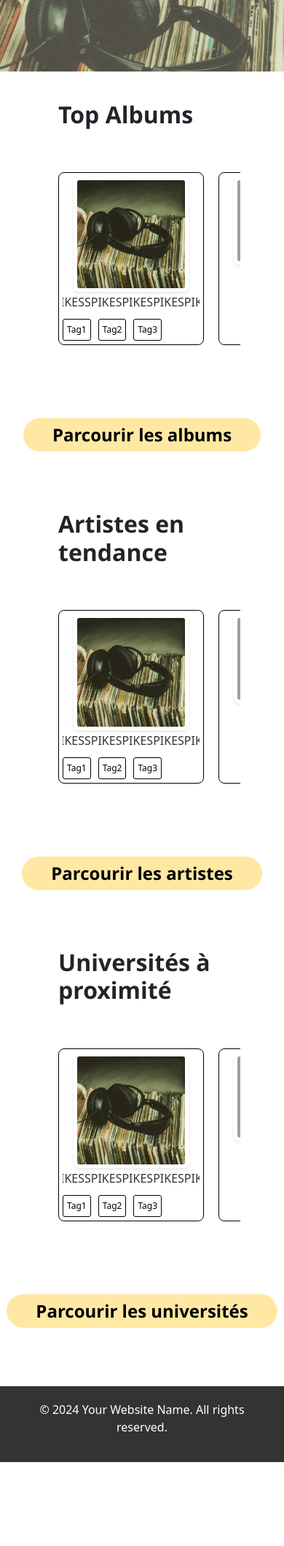
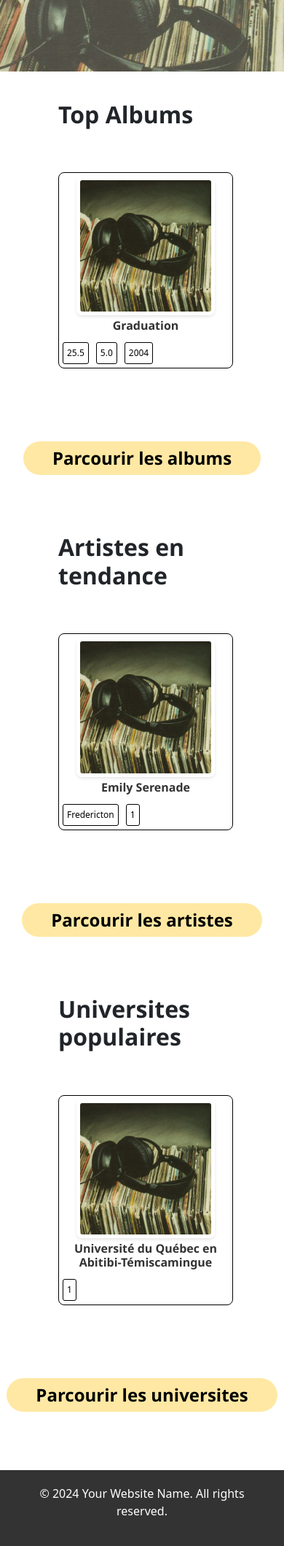
Before and after one commit to willguilbert/ARTUNECONNECT, a Flask app: page / in a window 390 px wide. Shown: the part 126-2245 px from the top of the page at 73% size. Before the commit the page ends 2130 px from the top, so only its background shows below. Run offline with Flask 3, Linux system fonts and the light colour scheme; data comes from the database, SQL or seed files in the repository; both versions use the stored data as it was after the commit; grey boxes are pictures that could not be loaded.

Commit message:
Ajout de certaines pages et debut de limplementation avec la DB temp que alex a fait

```diff
--- a/app.py
+++ b/app.py
@@ -1,6 +1,8 @@
 
 from flask import Flask, render_template, request, url_for
 import pymysql, pymysql.cursors
+import static.Home
+import static.Albums
 
 
 
@@ -8,19 +10,22 @@ app = Flask(__name__)
 UserProfile = {}
 
 @app.route('/')
-def main():  # put application's code here
-    return render_template('Home.html')
+def main():
+    rowsAlbums = static.Home.getAlbums()
+    rowsArtistes = static.Home.getArtistes()
+    rowsUniversite = static.Home.getUniversite()
+    return render_template('Home.html', rowsAlbum=rowsAlbums, rowsArtistes=rowsArtistes, rowsUniversite=rowsUniversite)
 
 @app.route("/login", methods=['GET','POST'])
 def login():
     if request.method == "POST":
 
-        username = '"'+request.form.get('username')+'"'
+        email = '"'+request.form.get('username')+'"'
         mdp = request.form.get('mdp')
 
-        conn = pymysql.connect(host='localhost', user='root', password='1234', db='courslab1')
+        conn = pymysql.connect(host='localhost', user='root', password='1234', db='TEST_ARTUNECONNECT')
         try:
-            cmd = 'SELECT mdp FROM Users WHERE user='+username+';'
+            cmd = 'SELECT mot_de_passe FROM Utilisateur WHERE email='+email+';'
             cur = conn.cursor()
         except Exception as e:
             print(e)
@@ -28,20 +33,21 @@ def login():
         mdpVrai = cur.fetchone()
 
         if (mdpVrai != None) and (mdp == mdpVrai[0]):
-            cmd = 'SELECT * FROM Users WHERE user='+username+';'
+            cmd = 'SELECT * FROM Utilisateur WHERE email='+email+';'
             cur = conn.cursor()
             cur.execute(cmd)
             info = cur.fetchone()
 
             global UserProfile
-            UserProfile['username'] = username
+            UserProfile['username'] = email
             UserProfile['email'] = info[2]
             UserProfile['ville']= info[3]
             UserProfile['bio']= info[4]
             UserProfile['telephone']= info[5]
             UserProfile['prenom']=info[7]
             UserProfile['nom']= info[8]
-            UserProfile['rating'] = info[6]
+            cur.close()
+
             return render_template('Userpage.html', profile=UserProfile)
         return render_template('Login.html', message="Invalid username or password")
     else:
@@ -49,7 +55,8 @@ def login():
 
 @app.route('/albums')
 def albums():
-    return render_template('Albums.html')
+    albums = static.Albums.getAlbums()
+    return render_template('Albums.html', albums=albums)
 @app.route('/merch')
 def merch():
     return render_template('Merch.html')
@@ -58,6 +65,10 @@ def merch():
 def universities():
     return render_template('Universities.html')
 
+@app.route('/artistes')
+def artistes():
+    return render_template('Artistes.html')
+
 
 if __name__ == '__main__':
-    app.run()
+    app.run(debug=True)
--- /dev/null
+++ b/static/Home.py
@@ -0,0 +1,32 @@
+import pymysql
+
+def getAlbums():
+    connection = pymysql.connect(host='localhost', user='root', password='1234', database='TEST_ARTUNECONNECT')
+    try:
+        with connection.cursor(pymysql.cursors.DictCursor) as cursor:
+            cursor.execute('SELECT * FROM Album LIMIT 6;')
+            rowsAlbum = cursor.fetchall()
+            return rowsAlbum
+    finally:
+        connection.close()
+
+
+def getArtistes():
+    connection = pymysql.connect(host='localhost', user='root', password='1234', database='TEST_ARTUNECONNECT')
+    try:
+        with connection.cursor(pymysql.cursors.DictCursor) as cursor:
+            cursor.execute('SELECT * FROM Artiste LIMIT 6;')
+            rowsArtistes = cursor.fetchall()
+            return rowsArtistes
+    finally:
+        connection.close()
+
+def getUniversite():
+    connection = pymysql.connect(host='localhost', user='root', password='1234', database='TEST_ARTUNECONNECT')
+    try:
+        with connection.cursor(pymysql.cursors.DictCursor) as cursor:
+            cursor.execute('SELECT * FROM Universite LIMIT 6;')
+            rowsUni = cursor.fetchall()
+            return rowsUni
+    finally:
+        connection.close()
--- a/static/album.css
+++ b/static/album.css
@@ -5,3 +5,11 @@ h3 {
   font-weight: 600;
   font-size: 32px;
 }
+
+h4 {
+  margin-top: 20px;
+  margin-left: 40px;
+  font-family: "Segoe UI", Tahoma, Geneva, Verdana, sans-serif;
+  font-weight: 600;
+  font-size: 32px;
+}
--- a/static/cards.css
+++ b/static/cards.css
@@ -24,7 +24,7 @@ h3 {
 .card {
   flex: 0 0 auto;
   text-align: center;
-  width: 200px;
+  width: 15rem; /* can switch it up to 15% and min-width*/
   margin-right: 20px;
   box-sizing: border-box;
   border: 1px solid black;
@@ -39,7 +39,6 @@ h3 {
   box-shadow: 0 2px 4px rgba(0, 0, 0, 0.1);
   border-radius: 8px; /* Adjust the value as needed */
 }
-
 .card-title {
   margin-left: 5px;
   margin-right: 5px;
@@ -49,13 +48,11 @@ h3 {
   display: flex;
   align-items: center;
   justify-content: center;
-  height: 100%; /* Ensure the title spans the entire height of the card */
-  box-sizing: border-box; /* Include padding and border in height calculation */
+  height: 100%;
+  box-sizing: border-box;
   overflow: hidden;
-  text-overflow: ellipsis;
-  white-space: nowrap;
+  white-space: normal;
 }
-
 .browse-button {
   background-color: #ffe8a3;
   color: #333;
--- /dev/null
+++ b/templates/Album.html
@@ -0,0 +1,3 @@
+{% extends 'NavBar.html'%} {% block head %}{% endblock %} {% block content%}
+<h1>Album</h1>
+{%endblock%}
--- /dev/null
+++ b/templates/Artiste.html
@@ -0,0 +1,3 @@
+{% extends 'NavBar.html'%} {% block head %}{% endblock %} {% block content%}
+<h1>Artiste</h1>
+{%endblock%}
--- /dev/null
+++ b/templates/Artistes.html
@@ -0,0 +1,3 @@
+{% extends 'NavBar.html'%} {% block head %}{% endblock %} {% block content%}
+<h1>Artistes</h1>
+{%endblock%}
--- a/templates/Home.html
+++ b/templates/Home.html
@@ -4,111 +4,66 @@
 <link href="{{url_for('static', filename='/cards.css')}}" rel="stylesheet" />
 {% endblock %}
 {% block content %}
+  <!-- Row albums populaires -->
 <h3>Top Albums</h3>
 <div class="horizontal-scroll-container">
+{% for album in rowsAlbum %}
   <div class="card">
     <img src="/static/banner.jpeg" alt="Card 1 Image">
-    <h4 class="card-title">SPIKESSPIKESPIKESPIKESPIKES </h4>
+    <h4 class="card-title">{{ album.titre }} </h4>
       <div class="tags">
-      <div class="tag">Tag1</div>
-      <div class="tag">Tag2</div>
-      <div class="tag">Tag3</div>
+          <div class="tag">{{ album.duree }}</div>
+          <div class="tag">{{ album.noteglobal }}</div>
+          <div class="tag">{{ album.annee_parution }}</div>
       </div>
   </div>
-<div class="card">
-    <img src="path/to/image2.jpg" alt="Card 2 Image">
-    <h4 class="card-title">Card 2 Title</h4>
-</div>
-<div class="card">
-    <img src="path/to/image3.jpg" alt="Card 3 Image">
-    <h4 class="card-title">Card 3 Title</h4>
-</div>
-  <!-- Add more cards as needed -->
+{% endfor %}
 </div>
 <button class="browse-button">
   <a href="{{url_for('albums')}}">Parcourir les albums</a>
 </button>
+
+  <!-- Row artistes en tendance -->
 <h3>Artistes en tendance</h3>
 <div class="horizontal-scroll-container">
+{% for artiste in rowsArtistes %}
   <div class="card">
     <img src="/static/banner.jpeg" alt="Card 1 Image">
-    <h4 class="card-title">SPIKESSPIKESPIKESPIKESPIKES </h4>
+    <h4 class="card-title">{{ artiste.nom_artiste }} </h4>
       <div class="tags">
-      <div class="tag">Tag1</div>
-      <div class="tag">Tag2</div>
-      <div class="tag">Tag3</div>
+          <div class="tag">{{ artiste.origine }}</div>
+          <div class="tag">{{ artiste.id_universite }}</div>
       </div>
   </div>
-<div class="card">
-    <img src="path/to/image2.jpg" alt="Card 2 Image">
-    <h4 class="card-title">Card 2 Title</h4>
-</div>
-<div class="card">
-    <img src="path/to/image3.jpg" alt="Card 3 Image">
-    <h4 class="card-title">Card 3 Title</h4>
-</div>
-  <!-- Add more cards as needed -->
-  <!-- Add more cards as needed -->
+{% endfor %}
 </div>
 <button class="browse-button">
-  <a href="{{url_for('albums')}}">Parcourir les artistes</a>
+  <a href="{{url_for('artistes')}}">Parcourir les artistes</a>
 </button>
-<h3>Universités à proximité</h3>
+
+  <!-- Row universite populaires -->
+<h3>Universites populaires</h3>
 <div class="horizontal-scroll-container">
+{% for uni in rowsUniversite %}
   <div class="card">
     <img src="/static/banner.jpeg" alt="Card 1 Image">
-    <h4 class="card-title">SPIKESSPIKESPIKESPIKESPIKES </h4>
+    <h4 class="card-title">{{ uni.nom }} </h4>
       <div class="tags">
-      <div class="tag">Tag1</div>
-      <div class="tag">Tag2</div>
-      <div class="tag">Tag3</div>
+          <div class="tag">{{ uni.id_region }}</div>
       </div>
   </div>
-<div class="card">
-    <img src="path/to/image2.jpg" alt="Card 2 Image">
-    <h4 class="card-title">Card 2 Title</h4>
-</div>
-<div class="card">
-    <img src="path/to/image3.jpg" alt="Card 3 Image">
-    <h4 class="card-title">Card 3 Title</h4>
-</div>
-<div class="card">
-  <img src="path/to/image3.jpg" alt="Card 3 Image">
-  <h4 class="card-title">Card 3 Title</h4>
-</div>
-<div class="card">
-  <img src="path/to/image3.jpg" alt="Card 3 Image">
-  <h4 class="card-title">Card 3 Title</h4>
-</div>
-<div class="card">
-  <img src="path/to/image3.jpg" alt="Card 3 Image">
-  <h4 class="card-title">Card 3 Title</h4>
-</div>
-<div class="card">
-  <img src="path/to/image3.jpg" alt="Card 3 Image">
-  <h4 class="card-title">Card 3 Title</h4>
-</div>
-
-<div class="card">
-  <img src="path/to/image3.jpg" alt="Card 3 Image">
-  <h4 class="card-title">Card 3 Title</h4>
-</div>
-<div class="card">
-  <img src="path/to/image3.jpg" alt="Card 3 Image">
-  <h4 class="card-title">Card 3 Title</h4>
-</div>
-
-
-  <!-- Add more cards as needed -->
+{% endfor %}
 </div>
 <button class="browse-button">
-  <a href="{{url_for('albums')}}">Parcourir les universités</a>
+  <a href="{{url_for('universities')}}">Parcourir les universites</a>
 </button>
+
 <script>
+  /*
     function scrollContainer(amount) {
     const container = document.querySelector(".horizontal-scroll-container");
     container.scrollLeft += amount;
-  }
+  }*/
 </script>
 {% endblock %}
     <script src="https://cdn.jsdelivr.net/npm/bootstrap@5.3.2/dist/js/bootstrap.bundle.min.js" integrity="sha384-C6RzsynM9kWDrMNeT87bh95OGNyZPhcTNXj1NW7RuBCsyN/o0jlpcV8Qyq46cDfL" crossorigin="anonymous"></script>
```
Also changed, not shown: SQL/test.sql (+26 -6 lines), static/Albums.py (added, +12 -0 lines), templates/Albums.html (+32 -1 lines), templates/University.html (added, +10 -0 lines). Lines whose indentation alone changed are shown as unchanged.
